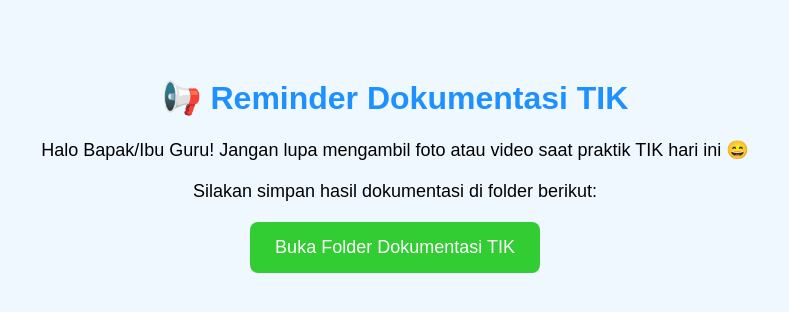
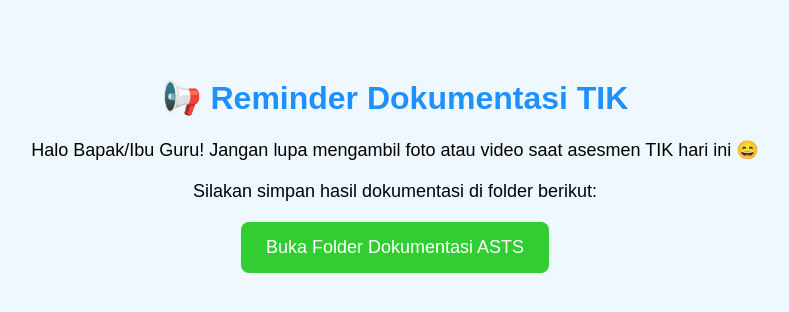
Before and after one commit to smp-saf/dokumentasi_asts, a plain HTML site: page index.html in a window 1280 px wide. Shown: the whole page, without its empty margins (245-1034 px from the left). Drawn offline with Linux system fonts and the light colour scheme.

Commit message:
Update index.html

```diff
--- a/index.html
+++ b/index.html
@@ -2,7 +2,7 @@
 <html lang="id">
 <head>
     <meta charset="UTF-8">
-    <title>Reminder Dokumentasi TIK</title>
+    <title>Reminder Dokumentasi ASTS</title>
     <style>
         body {
             font-family: Arial, sans-serif;
@@ -34,10 +34,10 @@
 </head>
 <body>
     <h1>📢 Reminder Dokumentasi TIK</h1>
-    <p>Halo Bapak/Ibu Guru! Jangan lupa mengambil foto atau video saat praktik TIK hari ini 😄</p>
+    <p>Halo Bapak/Ibu Guru! Jangan lupa mengambil foto atau video saat asesmen TIK hari ini 😄</p>
     <p>Silakan simpan hasil dokumentasi di folder berikut:</p>
     <a class="button" href="https://drive.google.com/drive/folders/1Qwka1SOB88VIl8uYWGhSDjugab6kjnbI?usp=sharing" target="_blank">
-        Buka Folder Dokumentasi TIK
+        Buka Folder Dokumentasi ASTS
     </a>
 </body>
 </html>
```
